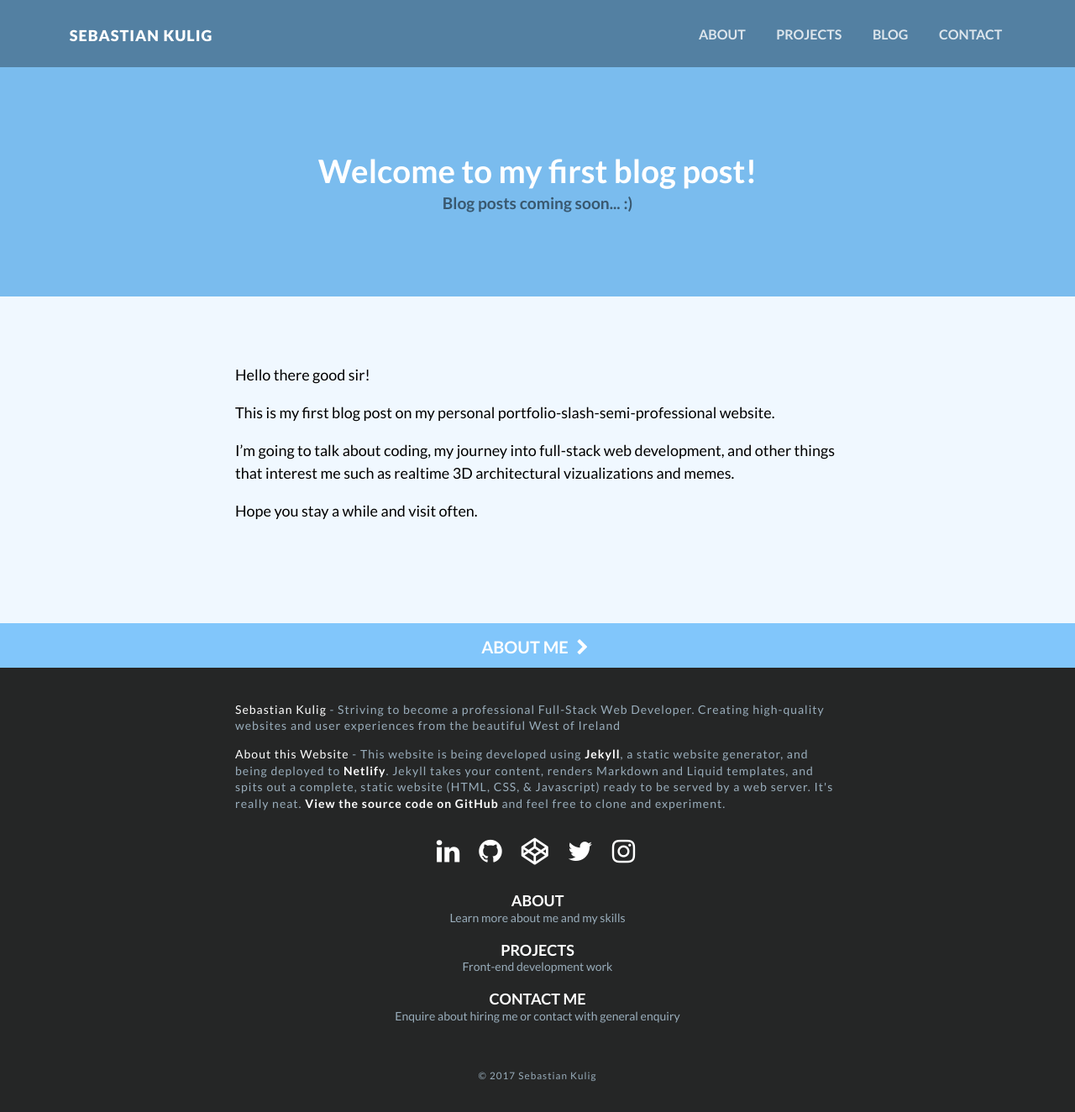
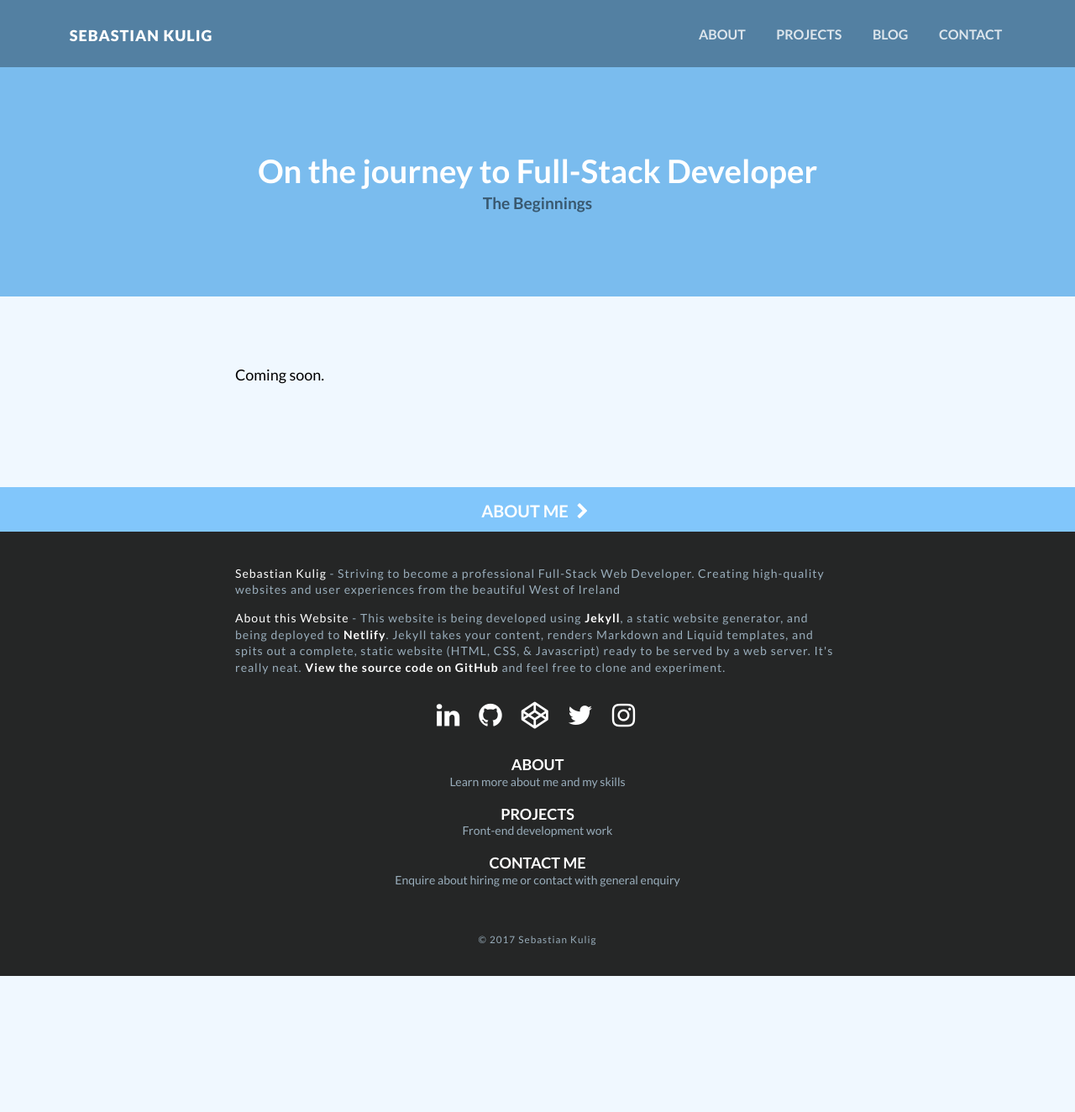
Before and after one commit to sebam2k4/sebastiankulig-Jekyll, a Jekyll site: the page built from source/blog/_posts/2017-08-23-first-post.md, in a window 1280 px wide. Shown: the whole page at 84% size. Built offline with Jekyll 4.4.1, drawn with Linux system fonts in a browser that asks for light colours; nearby versions of some CDN libraries; comment, search, counter and statistics services are not loaded; after the commit the page ends 1162 px from its top, so only the background shows below that.

Commit message:
Updated frontmater and removed content

```diff
--- a/source/blog/_posts/2017-08-23-first-post.md
+++ b/source/blog/_posts/2017-08-23-first-post.md
@@ -1,7 +1,8 @@
 ---
 layout: post
-title: Welcome to my first blog post!
-description: Blog posts coming soon... :&#41;
+type: post
+title: On the journey to Full-Stack Developer
+description: The Beginnings
 date: 2017-08-23 22:05:00 +0000
 categories:
 comments: true
@@ -14,10 +15,4 @@ blog-post:
 {::options parse_block_html="true" /}
 {::options auto_ids="false" /}
 
-Hello there good sir!
-
-This is my first blog post on my personal portfolio-slash-semi-professional website.
-
-I'm going to talk about coding, my journey into full-stack web development, and other things that interest me such as realtime 3D architectural vizualizations and memes.
-
-Hope you stay a while and visit often.
+Coming soon.
```
